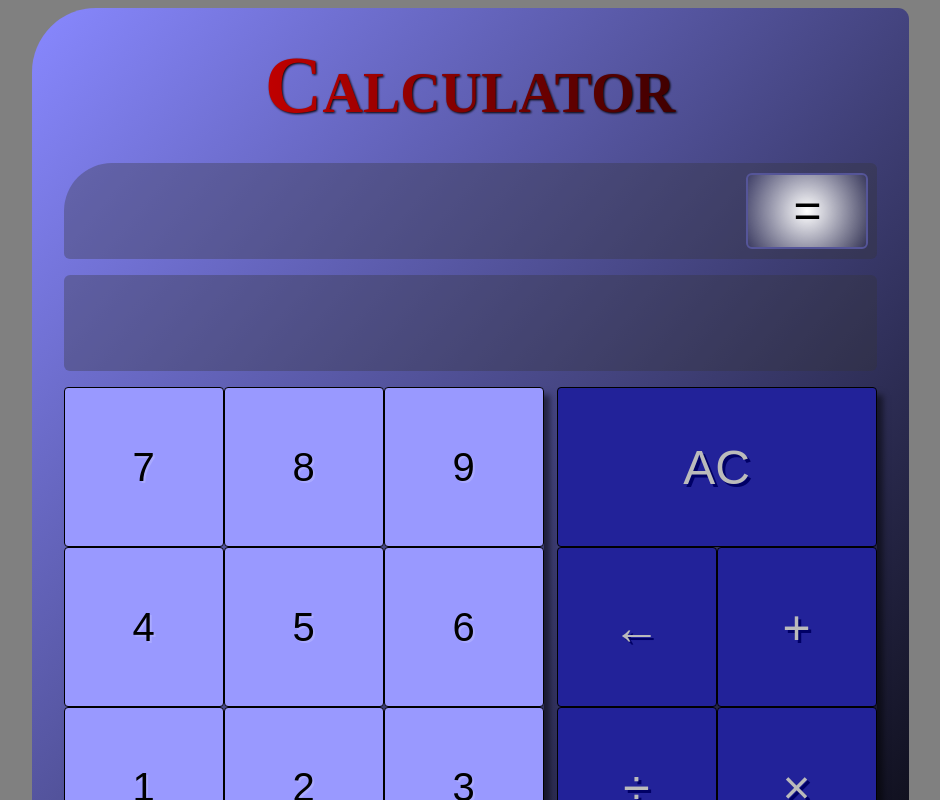
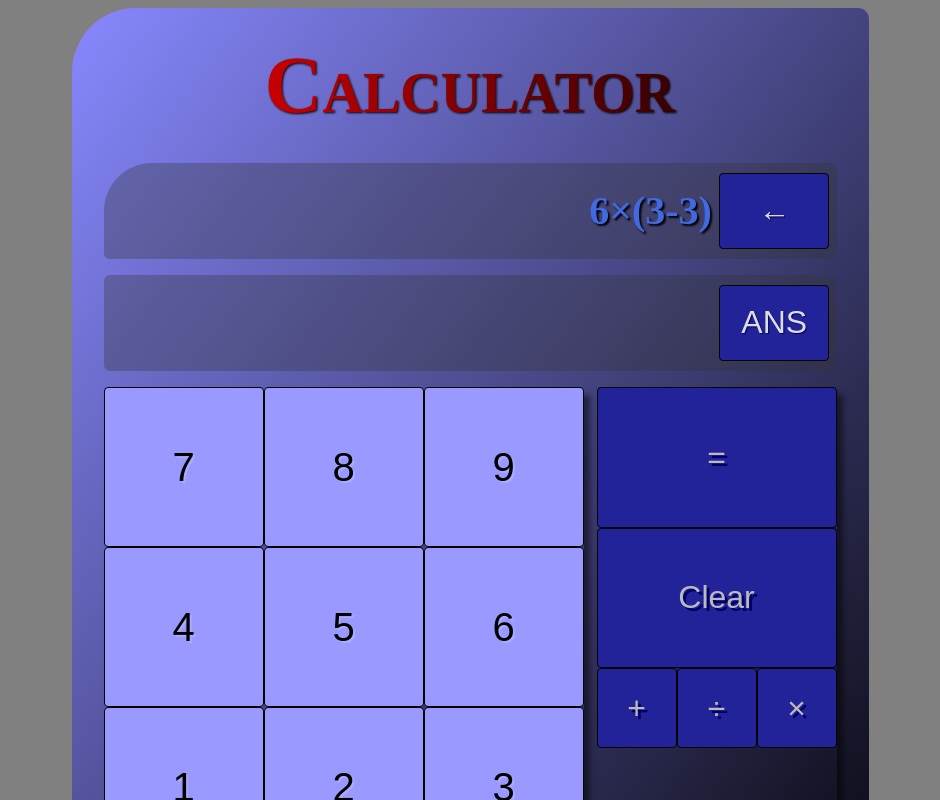
Before and after one commit to mshwarzberg/Calculator, a React (Create React App) app: page / in a window 1280 px wide. Shown: the top 800 px of the page, without its empty margins (170-1110 px from the left). Built offline with nearby package versions, Linux system fonts and the light colour scheme.

Commit message:
Probably still bugs, but got what I could

```diff
--- a/src/App.js
+++ b/src/App.js
@@ -4,7 +4,7 @@ import InputField from "./InputField";
 
 function App() {
   // these should be self explanatory
-  const [userInp, setUserInp] = useState("");
+  const [userInp, setUserInp] = useState("6×(3-3)");
   const [out, setOut] = useState("");
   const [err, setErr] = useState(false);
   // handle user input
@@ -93,6 +93,7 @@ function App() {
       // remove the final undefined from the array to clean it up
       mathArr = mathArr.slice(0, -1);
       // first complete all the divsion and multiplication
+
     var symbols = { symOne: "×", symTwo: "÷" };
 
     // if the symbols do not exist in the array, change the values to addition and subtraction
@@ -113,6 +114,7 @@ function App() {
         (mathArr[exponentInd - 1] * 1) ** (mathArr[exponentInd + 1] * 1);
       mathArr.splice(exponentInd - 1, 3, exponent);
     }
+
     // as long as mathArray contains mathematical symbols calculate stuff
     while (
       mathArr.includes(symbols.symOne) ||
@@ -120,7 +122,6 @@ function App() {
     ) {
       for (let mathArrInd = 0; mathArrInd < mathArrLength; mathArrInd++) {
         let mathArrVal = mathArr[mathArrInd];
-
         // this will check if the symbol matches the one that should be calculating first. Without this, as its looping it'll ignore the symbols and do calculations in the wrong order.
         if (mathArrVal === symbols.symOne || mathArrVal === symbols.symTwo) {
           // do multiplication
@@ -161,6 +162,9 @@ function App() {
       // once multiplication and division are completed, do addition and subtraction
       symbols = { symOne: "+", symTwo: "-" };
     }
+    if (mathArr[0] === 0) {
+      return '0'
+    }
     // if a user tries to divide by zero, or give a calculation that returns a value that is too high.
     if (mathArr[0] === Infinity) {
       setErr(true);
@@ -172,19 +176,21 @@ function App() {
   return (
     <div className="block">
       <InputField
-        setErr={setErr}
         userInp={userInp}
+        setUserInp={setUserInp}
+        out={out}
         setOut={setOut}
         err={err}
-        out={out}
-        doTheMath={doTheMath}
       />
       <Board
-        addToInp={addToInp}
+        userInp={userInp}
+        setUserInp={setUserInp}
+        err={err}
         setErr={setErr}
         setOut={setOut}
-        setUserInp={setUserInp}
+        addToInp={addToInp}
         addParenthesis={addParenthesis}
+        doTheMath={doTheMath}
       />
     </div>
   );
--- a/src/Board.js
+++ b/src/Board.js
@@ -1,8 +1,12 @@
-import React, { useEffect } from 'react'
+import React, { useEffect } from "react";
 
 function Board(props) {
   useEffect(() => {
     function handleKeyDown(e) {
+      if (e.key === "Enter") {
+        props.setErr(false);
+        return manageUserInp();
+      }
       // if user clicks backspace
       if (e.keyCode === 8) {
         props.setUserInp((prevVal) => prevVal.slice(0, -1));
@@ -18,7 +22,7 @@ function Board(props) {
       ) {
         props.addToInp(e.key);
       }
-          // add '+', '-', '.', '^', '(', ')'
+      // add '+', '-', '.', '^', '(', or ')'
       if (
         e.key === "+" ||
         e.key === "-" ||
@@ -49,9 +53,82 @@ function Board(props) {
     props.setOut("");
   }
 
+  function manageUserInp() {
+    props.setOut(() => {
+      // if the input string's first character is '+', '^', '÷', '×' return error
+      if (props.userInp.match(/^[+÷×^]/)) {
+        props.setErr(true);
+        return "Strange first character you have there";
+      }
+      // if there is nothing to retur
+      if (props.userInp.length === 0) {
+        props.setErr(true);
+        return "There is nothing to see here. Move along";
+      }
+      // check if parentheses amount don't match
+      const totalOpen = (props.userInp.match(/\(/g) || []).length;
+      const totalClosed = (props.userInp.match(/\)/g) || []).length;
+
+      if (totalClosed !== totalOpen) {
+        props.setErr(true);
+        return "Close your parentheses";
+      }
+
+      var compute = props.userInp;
+      var parentheses;
+
+      while (!Number(compute)) {
+        // only assign compute to parentheses if current is undefined because if the value is reset it will loop forever since it will constantly be reassigned to its original value.
+        if (parentheses === undefined) {
+          parentheses = compute;
+        }
+
+        // these will count up the amount of '(' and ')' in parentheses
+        let amountOfOpen = 0;
+        let amountOfClosed = 0;
+
+        // Loop through parentheses to see if there are other sets of parentheses inside.
+        for (let strInd = 0; strInd < parentheses.length; strInd++) {
+          // if it doesn't include other sets calculate the value of the arithmetic set and return it
+          if (!parentheses.includes("(") && !parentheses.includes(")")) {
+            return props.doTheMath(parentheses);
+          }
+          if (parentheses[strInd] === "(") {
+            amountOfOpen++;
+          }
+          if (parentheses[strInd] === ")") {
+            amountOfClosed++;
+          }
+          // if '(' and ')' equal the same amount and ')' does not equal zero it means that there is a valid set of parentheses inside, so that will be considered the new parentheses.
+          if (amountOfClosed === amountOfOpen && amountOfClosed !== 0) {
+
+            const a = parentheses.indexOf("(");
+            const b = strInd;
+            parentheses = parentheses.slice(a + 1, b);
+            // if the new sliced and diced string does not include subsets of parentheses
+            if (!parentheses.includes("(") && !parentheses.includes(")")) {
+              const insertVal = "(" + parentheses + ")";
+              // swap out the parentheses value for a new shiny parentheses-less value and assign it to compute so it can be checked again.
+              compute = compute.replace(
+                // the old parentheses value
+                insertVal,
+                // the new shiny parentheses-less value
+                props.doTheMath(parentheses)
+              );
+              // set it to undefined so it can be reassigned to compute on the re-loop
+              parentheses = undefined;
+              break;
+            }
+          }
+        }
+      }
+      // if compute does not contain any parentheses calculate it and return the value
+      return props.doTheMath(compute);
+    });
+  }
+
   return (
     <main className="calculator">
-
       <div className="boards">
         <div className="numberboard">
           <button onClick={() => props.addToInp("7")} className="inputnumber">
@@ -84,32 +161,43 @@ function Board(props) {
           <button onClick={() => props.addToInp("0")} className="inputnumber">
             0
           </button>
-          <button onClick={() => props.addToInp(".")} className="inputsymbol">
+          <button
+            onClick={() => props.addToInp(".")}
+            className="inputsymbol"
+            id="periodsymbol"
+          >
             .
           </button>
-          <button onClick={props.addParenthesis} className="inputsymbol">
+          <button
+            onClick={props.addParenthesis}
+            className="inputsymbol"
+            id="parenthesessymbol"
+          >
             ( )
           </button>
         </div>
 
         <div className="symbolboard">
           <button
+            onClick={() => {
+              props.setErr(false);
+              manageUserInp();
+            }}
+            className="inputsymbol"
+            id="equalssymbol"
+            title="Get Result"
+          >
+            =
+          </button>
+          <button
             onClick={allClear}
             className="inputsymbol"
             id="allclearsymbol"
-            title='All Clear'
+            title="All Clear"
           >
-            AC
+            Clear
           </button>
-          <button
-            onClick={() => {
-                props.setUserInp((prevVal) => prevVal.slice(0, -1));
-            }}
-            className="inputsymbol"
-            title='Backspace'
-          >
-            ←
-          </button>
+
           <button onClick={() => props.addToInp("+")} className="inputsymbol">
             +
           </button>
@@ -139,7 +227,7 @@ function Board(props) {
         </div>
       </div>
     </main>
-  )
+  );
 }
 
-export default Board
+export default Board;
--- a/src/InputField.js
+++ b/src/InputField.js
@@ -1,142 +1,69 @@
 import React, { useEffect } from "react";
 
 function InputField(props) {
-
-  // assign the prop to its original name for better readability
-  const userInp = props.userInp
-  const setErr = props.setErr
-  const doTheMath = props.doTheMath
-  const setOut = props.setOut
-
-  // Odd bug here. Instead of submitting the user input when a user presses enter the last character of the user input repeatedly gets submitted
-  useEffect(() => {
-    function pressEnter(e) {
-        if (e.key === 'Enter') {
-          setErr(false)
-            return manageUserInp()
-        }
-    }
-    document.addEventListener("keydown", pressEnter);
-    return function cleanup() {
-      document.removeEventListener("keydown", pressEnter);
-    };
-  })
-
-  function manageUserInp() {
-
-    setOut(() => {
-      // if the input string's first character is '+', '^', '÷', '×' return error
-      if (userInp.match(/^[+÷×^]/)) {
-        setErr(true)
-        return 'Strange first character you have there'
-      }
-      // if there is nothing to retur
-      if (userInp.length === 0) {
-        setErr(true);
-        return "There is nothing to see here. Move along";
-      }
-      // check if parentheses amount don't match
-      const totalOpen = (userInp.match(/\(/g) || []).length;
-      const totalClosed = (userInp.match(/\)/g) || []).length;
-
-      if (totalClosed !== totalOpen) {
-        setErr(true);
-        return "Close your parentheses";
-      }
-
-      var compute = userInp;
-
-      var parentheses;
-      while (!Number(compute)) {
-        // only assign compute to parentheses if current is undefined because if the value is reset it will loop forever since it will constantly be reassigned to its original value.
-        if (parentheses === undefined) {
-          parentheses = compute;
-        }
-
-        // these will count up the amount of '(' and ')' in parentheses
-        let amountOfOpen = 0;
-        let amountOfClosed = 0;
-
-        // Loop through parentheses to see if there are other sets of parentheses inside.
-        for (let strInd = 0; strInd < parentheses.length; strInd++) {
-          // if it doesn't include other sets calculate the value of the arithmetic set and return it
-          if (!parentheses.includes("(") && !parentheses.includes(")")) {
-            return props.doTheMath(parentheses);
-          }
-          if (parentheses[strInd] === "(") {
-            amountOfOpen++;
-          }
-          if (parentheses[strInd] === ")") {
-            amountOfClosed++;
-          }
-          // if '(' and ')' equal the same amount and ')' does not equal zero it means that there is a valid set of parentheses inside, so that will be considered the new parentheses.
-          if (amountOfClosed === amountOfOpen && amountOfClosed !== 0) {
-            const a = parentheses.indexOf("(");
-            const b = strInd;
-            parentheses = parentheses.slice(a + 1, b);
-            // if the new sliced and diced string does not include subsets of parentheses
-            if (!parentheses.includes("(") && !parentheses.includes(")")) {
-              const insertVal = "(" + parentheses + ")";
-              // swap out the parentheses value for a new shiny parentheses-less value and assign it to compute so it can be checked again.
-              compute = compute.replace(
-                // the old parentheses value
-                insertVal,
-                // the new shiny parentheses-less value
-                doTheMath(parentheses)
-              );
-              // set it to undefined so it can be reassigned to compute on the re-loop
-              parentheses = undefined;
-              break;
-            }
-          }
-        }
-      }
-      // if compute does not contain any parentheses calculate it and return the value
-      return doTheMath(compute);
-    });
-  }
-
   function renderedInput(input) {
-    input = input.replace(/\^(\d+)?(\(.*\))?/g, "<sup>$1$2</sup>")
-    return <div dangerouslySetInnerHTML={{ __html: input}} className='renderinput'/>
+    input = input.replace(/\^(\d+)?(\(.*\))?/g, "<sup>$1$2</sup>");
+    return (
+      <div
+        dangerouslySetInnerHTML={{ __html: input }}
+        className="renderinput"
+      />
+    );
   }
 
   function renderedOutput(output) {
     if (output[0]) {
-      output = output.toString()
-      if (output.includes('.')) {
-        return output
+      output = output.toString();
+      if (output.includes(".")) {
+        return output;
       }
-      output = output.replace(/(?<=\d)(?=(?:\d\d\d)+(?!\d))/g, ",")
-      return output
+      output = output.replace(/(?<=\d)(?=(?:\d\d\d)+(?!\d))/g, ",");
+      return output;
+    }
+  }
+
+  function newInputFromAnswer() {
+    if (!props.err && props.out !== "") {
+      props.setUserInp(props.out.toString());
+      props.setOut("");
+      return;
     }
   }
 
   return (
     <div>
       <h1>Calculator</h1>
-      <div
-        title="Type to or click buttons to add to the input"
-      >
+      <div title="Type to or click buttons to add to the input">
         <div className="inputval">
           <button
             onClick={() => {
-              setErr(false);
-              manageUserInp();
+              props.setUserInp((prevVal) => prevVal.slice(0, -1));
             }}
-            id="equalssymbol"
-            title="Get Result"
+            title="Backspace"
+            className="inputareasymbols"
           >
-            =
+            ←
           </button>
-
-          &nbsp;&nbsp;{renderedInput(userInp)}
+          &nbsp;&nbsp;{renderedInput(props.userInp)}
         </div>
 
         {props.err ? (
-          <div className="outputerr"><p>{props.out}</p></div>
+          <div className="outputerr">
+            <p id="outputtexterr">{props.out}</p>
+          </div>
         ) : (
-          <div className="outputval"><p>{renderedOutput(props.out)}</p></div>
+          <div className="outputval">
+            <p id="outputtext">{renderedOutput(props.out)}</p>
+            <button
+              onClick={() => {
+                newInputFromAnswer();
+              }}
+              title="Calculate again from result"
+              className="inputareasymbols"
+            >
+              ANS
+            </button>
+          </div>
         )}
       </div>
     </div>
--- a/src/css/boards.css
+++ b/src/css/boards.css
@@ -15,7 +15,7 @@
 
 .symbolboard {
     display: grid;
-    grid-template-columns: auto auto;
+    grid-template-columns: auto auto auto;
     box-shadow: 6px 8px 6px #00000080;
     margin-left: 4px;
 }
@@ -42,26 +42,26 @@
 
 .inputsymbol {
     background-color: #222299;
-    width: 10rem;
-    height: 10rem;
-    font-size: 3rem;
+    width: 5rem;
+    height: 5rem;
+    font-size: 2rem;
     color: #bbbbbb;
     text-shadow: 3px 3px 0 #000066;
     border: 1px solid black;
     border-radius: 4px;
 }
 
-#allclearsymbol {
+#allclearsymbol, #equalssymbol {
     width: 100%;
-    grid-column: span 2;
-}
-#minussymbol {
-    font-size: 7rem;
+    height: 100%;
+    grid-column: span 3;
+    font-size: 2rem;
 }
 
-#exponentsymbol {
-    border-radius: 4px 4px 3rem 4px;
+#minussymbol {
+    font-size: 4rem;
 }
+
 
 .inputnumber:hover {
     color: white;
@@ -79,11 +79,10 @@
     text-shadow: 3px 3px 1px #000000;
     animation: 100ms linear forwards hoverButtonScale;
     cursor: pointer;
-    font-size: 3.5rem;
+    font-size: 2.5rem;
     border: 2px solid #ffffff;
 }
 
 sup {
-    offset-anchor: 3rem;
     font-size: 1.5rem;
 }
--- a/src/css/inputoutput.css
+++ b/src/css/inputoutput.css
@@ -22,7 +22,6 @@
     right: 17%;
 }
 
-
 .outputval {
     background-color: #33333355;
     border-radius: 6px;
@@ -36,13 +35,15 @@
     margin-bottom: 1rem;
     height: 4rem;
     cursor: default;
+    position: relative;
 }
 
-.outputval > * {
-    font-size: 2.5rem;
+#outputtext {
+    font-size: 1em;
     color: #44cc44;
-    float: right;
-    margin: 0.52rem 1rem auto auto;
+    position: absolute;
+    right: 18%;
+    bottom: 0%;
 }
 
 .outputerr {
@@ -55,32 +56,43 @@
     border-radius: 6px;
     background-color: #66000055;
     font-family: 'Roboto Condensed', sans-serif;
+    position: relative;
 }
 
-.outputerr > p {
-    font-size: 2.5rem;
+#outputtexterr {
+    font-size: 2.3rem;
     color: #ff0000;
-    float: right;
-    margin: 0.52rem 1rem auto auto;
+    position: absolute;
+    right: 2%;
 }
 
-#equalssymbol {
-    font-size: 3rem;
-    background: rgb(2,0,36);
-    background: radial-gradient(circle, #ffffff 0%, #00000000 100%);
-    border: 2px solid #555599;
-    border-radius: 6px;
+.inputareasymbols {
+    font-size: 2rem;
     height: 80%;
     width: 15%;
-    color: black;
     position: absolute;
     right: 1%;
     top: 10%;
     cursor: pointer;
+    background-color: #222299;
+    color: #dddddd;
+    text-shadow: 1px 1px 1px #000066;
+    border: 1px solid black;
+    border-radius: 4px;
 }
 
-#equalssymbol:hover {
-    box-shadow: 2px 2px 2px black;
-    animation: hoverButtonScale 200ms forwards 1 linear;
-    text-shadow: 1px 1px 1px black;
+.inputareasymbols:hover {
+    color: white;
+    text-shadow: 3px 3px 1px #000000;
+    animation: 100ms linear forwards hoverButtonScale;
+    background-color: #222299;
+    cursor: pointer;
+    font-size: 2.2rem;
+    border: 1px solid #ffffff;
 }
+
+#parenthesessymbol, #periodsymbol {
+    font-size: 3rem;
+    width: 10rem;
+    height: 10rem;
+}
```
Lines whose indentation alone changed are shown as unchanged.
